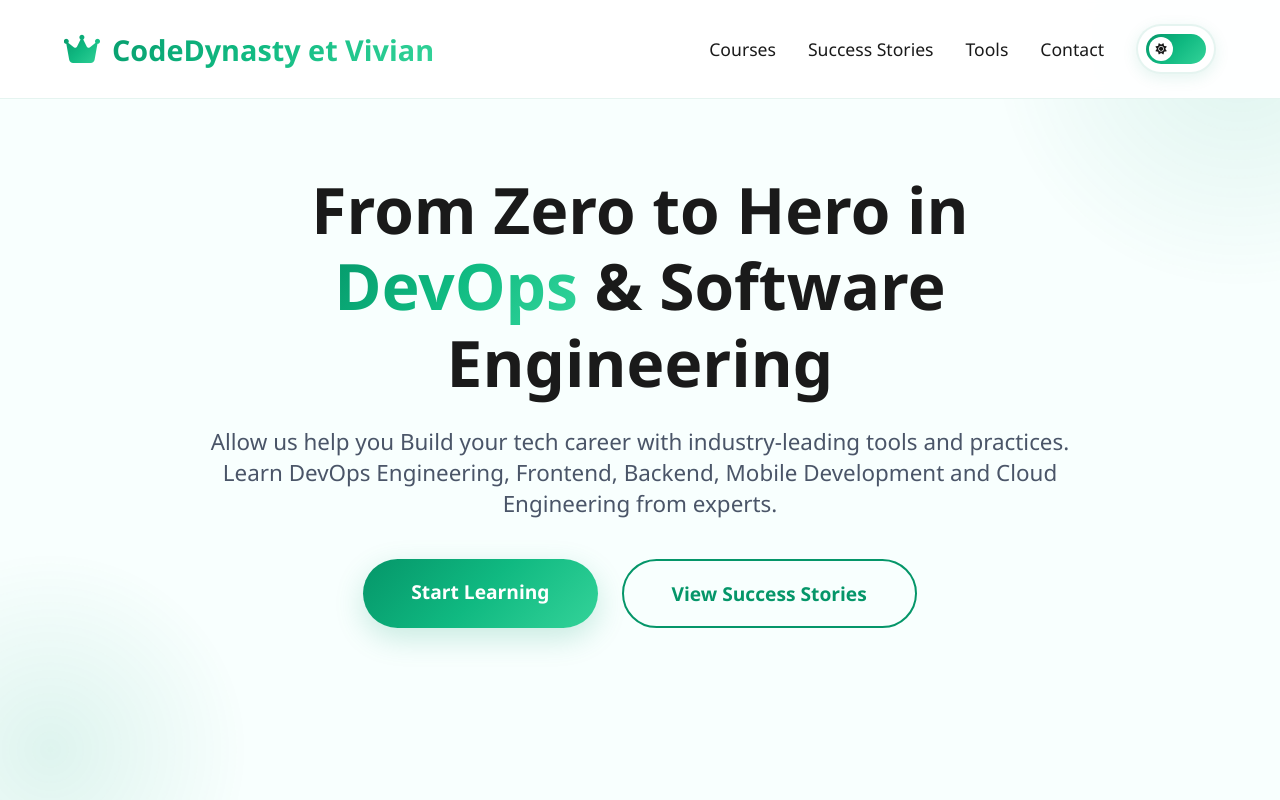
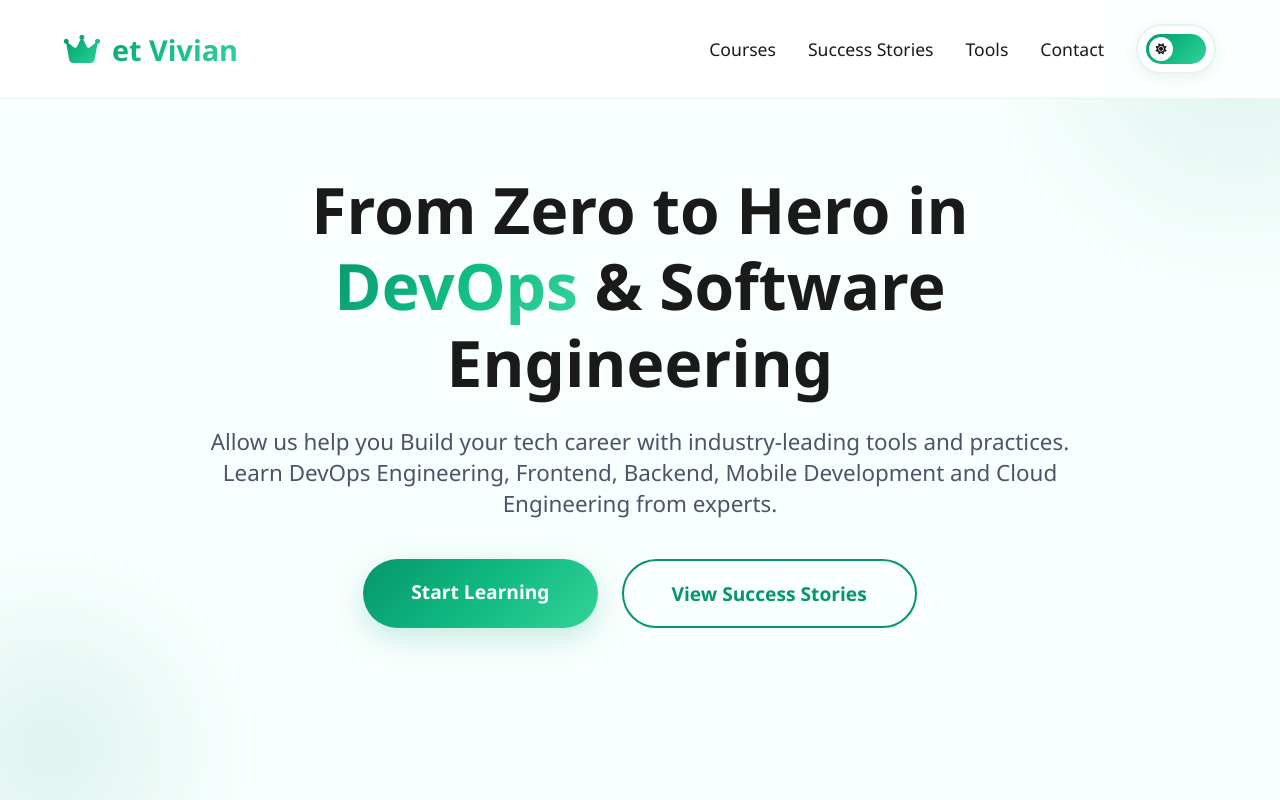
Before and after one commit to pearlvee/aws-devops-class01, a website: page public/index.html in a window 1280 px wide. Shown: the top 800 px of the page. Drawn offline with Linux system fonts and the light colour scheme.

Commit message:
change at et vivian

```diff
--- a/public/index.html
+++ b/public/index.html
@@ -649,7 +649,7 @@
         <div class="nav-content">
             <div class="logo">
                 <i class="fas fa-crown"></i>
-                <span>CodeDynasty et Vivian</span>
+                <span>et Vivian</span>
             </div>
             <div class="nav-right">
                 <ul class="nav-links">
```
